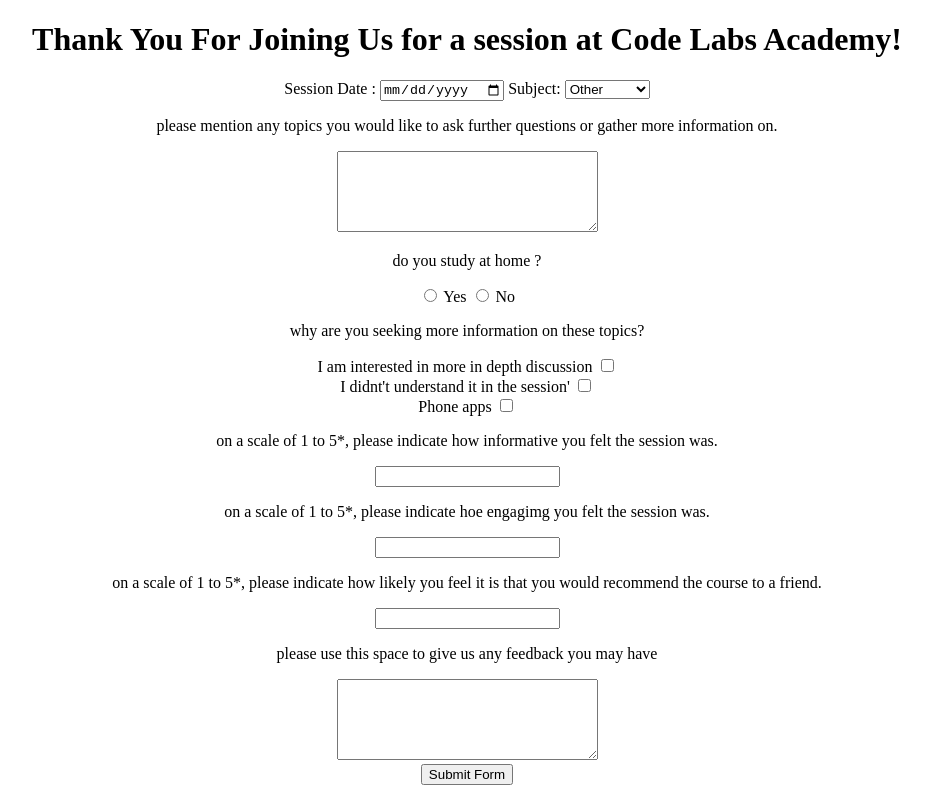
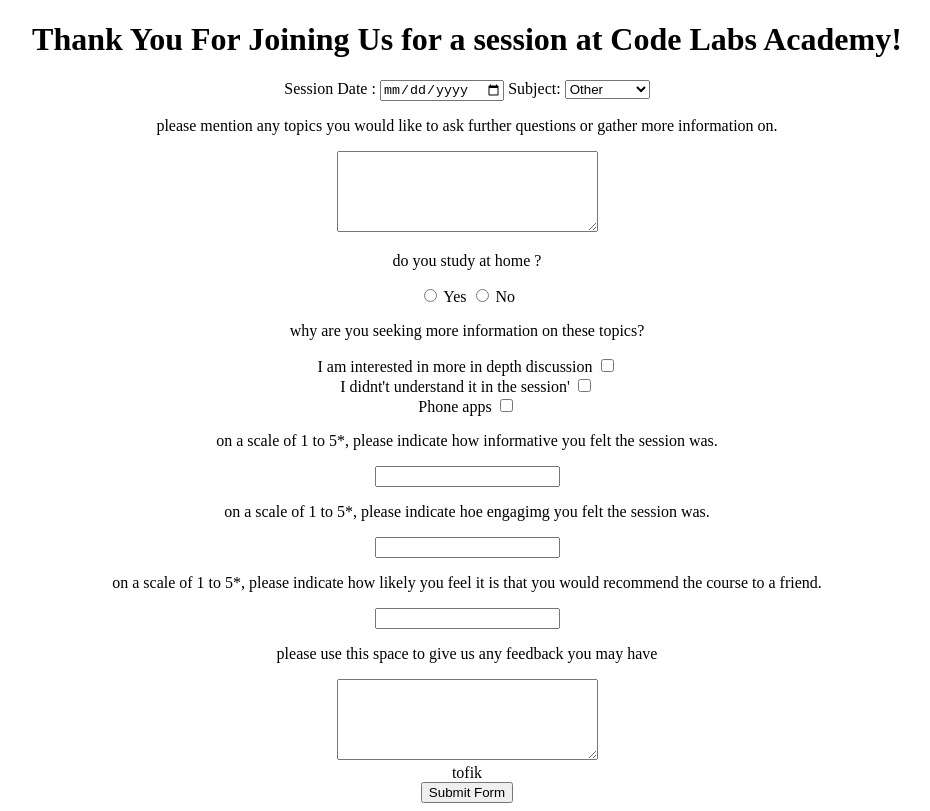
Before and after one commit to medgues/html-challenge, a plain HTML site: page index.html in a window 1280 px wide. Shown: the whole page, without its empty margins (173-1103 px from the left). Drawn offline with Linux system fonts and the light colour scheme.

Commit message:
added tofik line

```diff
--- a/index.html
+++ b/index.html
@@ -82,6 +82,7 @@
         <textarea name="feedBack" id="feedBack" cols="30" rows="5"></textarea>
       </div>
 
+     tofik
 
       <div>
         <input
```
